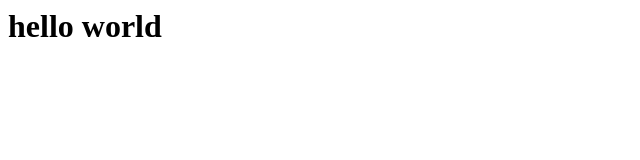
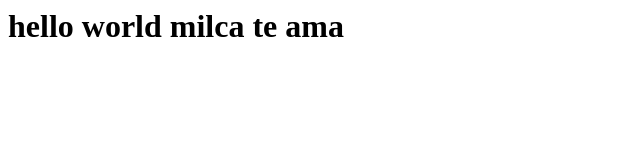
Before and after one commit to aneudy1702/milca-learning-coding, a plain HTML site: page junio-1/index.html in a window 1280 px wide. Shown: the whole page, without its empty margins (0-640 px from the left). Drawn offline with Linux system fonts and the light colour scheme.

Commit message:
third commit

```diff
--- a/junio-1/index.html
+++ b/junio-1/index.html
@@ -3,7 +3,7 @@
   <title></title>
 </head>
 <body>
-  <h1>hello world</h1>
+  <h1>hello world milca te ama</h1>
 
 </body>
 </html>
```
